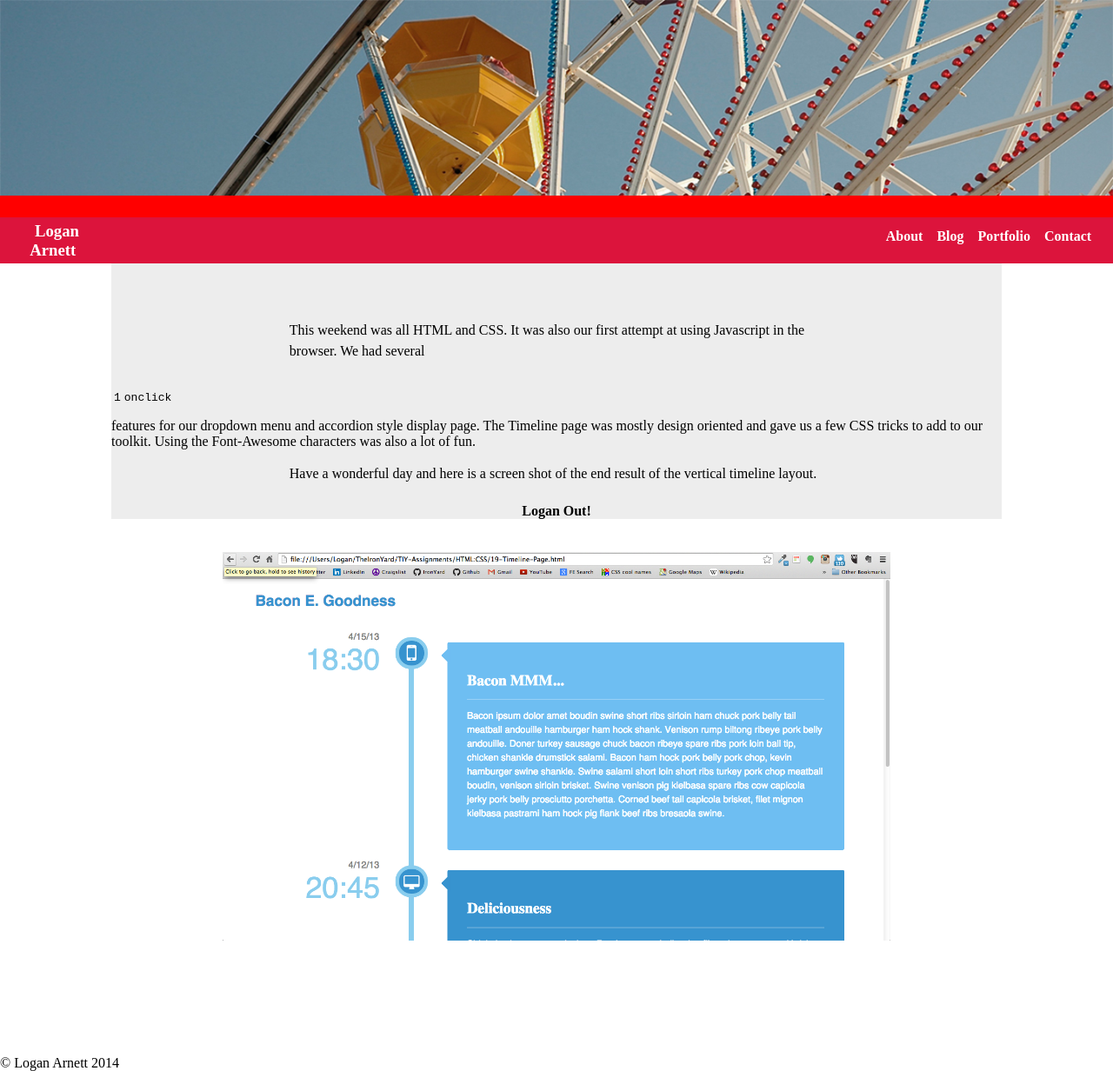
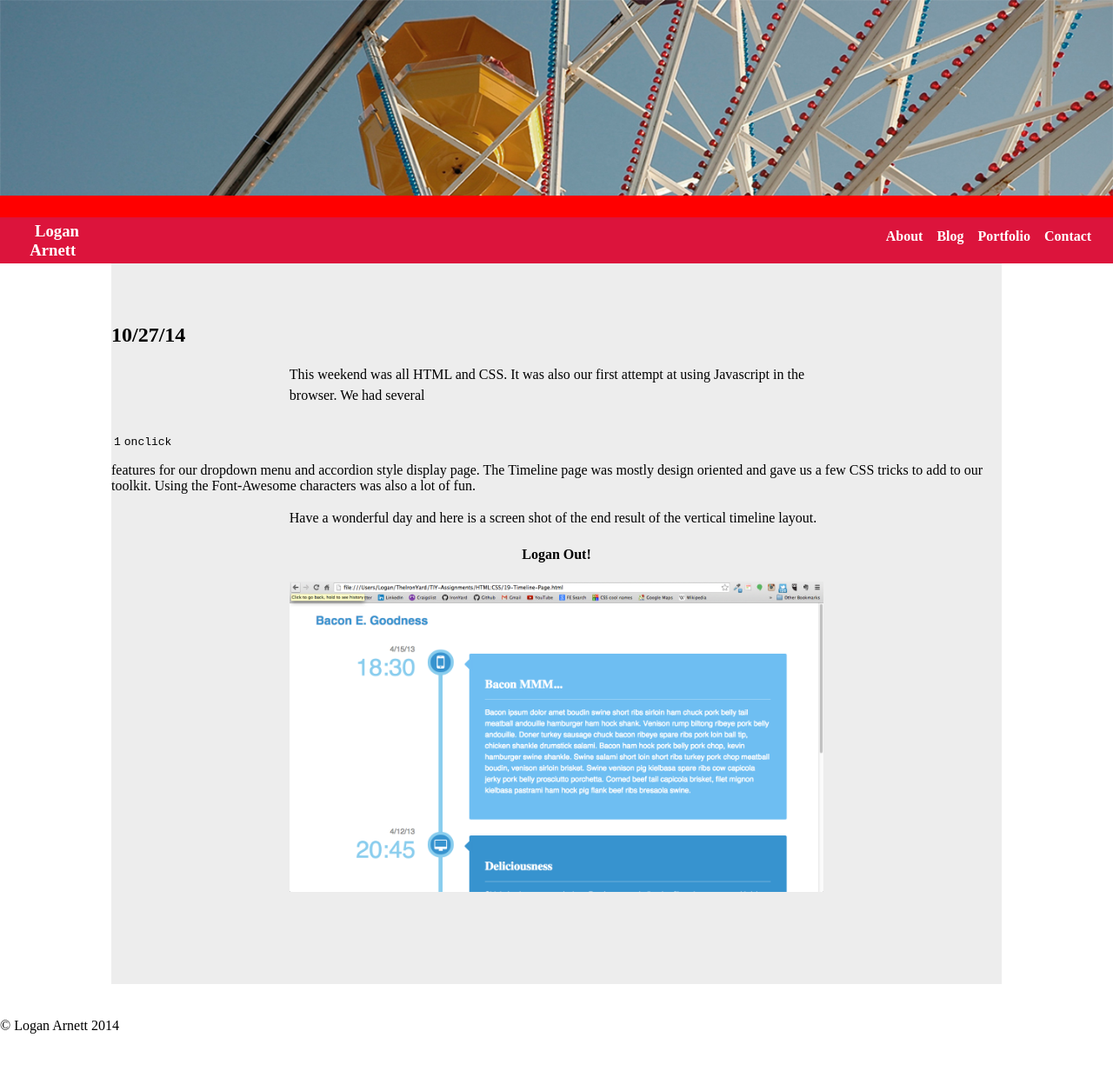
Before and after one commit to LoganArnett/MEANfolio, a Jekyll site: the page built from _posts/2014-10-27-Weekend-HTML.md, in a window 1280 px wide. Shown: the whole page at 87% size. Built offline with Jekyll 4.4.1, drawn with Linux system fonts in a browser that asks for light colours; after the commit the page ends 1189 px from its top, so only the background shows below that.

Commit message:
updated post layout

```diff
--- a/_layouts/posts.html
+++ b/_layouts/posts.html
@@ -5,10 +5,11 @@
     <body>
     <div id="container">
         {{content}}
+        {% if page.image %}
+          <img src="{{ page.image }}" class="content-image">
+        {% endif %}
     </div>
-    {% if page.image %}
-      <img src="{{ page.image }}" class="content-image">
-    {% endif %}
+
     </body>
     {% include footer.html %}
 </html>
--- a/_posts/2014-10-27-Weekend-HTML.md
+++ b/_posts/2014-10-27-Weekend-HTML.md
@@ -3,6 +3,7 @@ layout: posts
 title: HTML and CSS Layouts
 image: /images/timeline.png
 ---
+## 10/27/14
 
 This weekend was all HTML and CSS. It was also our first attempt at using
 Javascript in the browser. We had several `onclick` features for our dropdown
```
